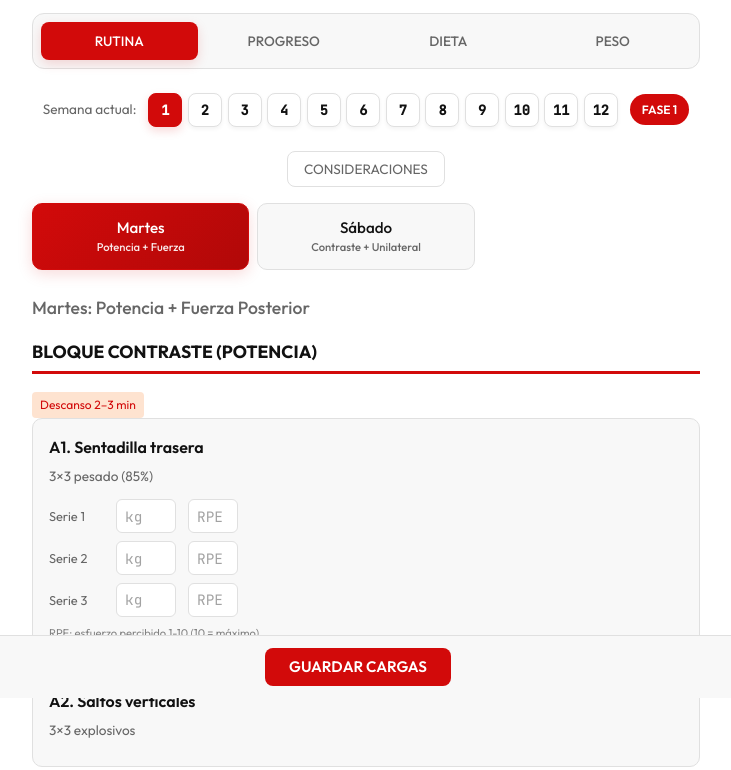
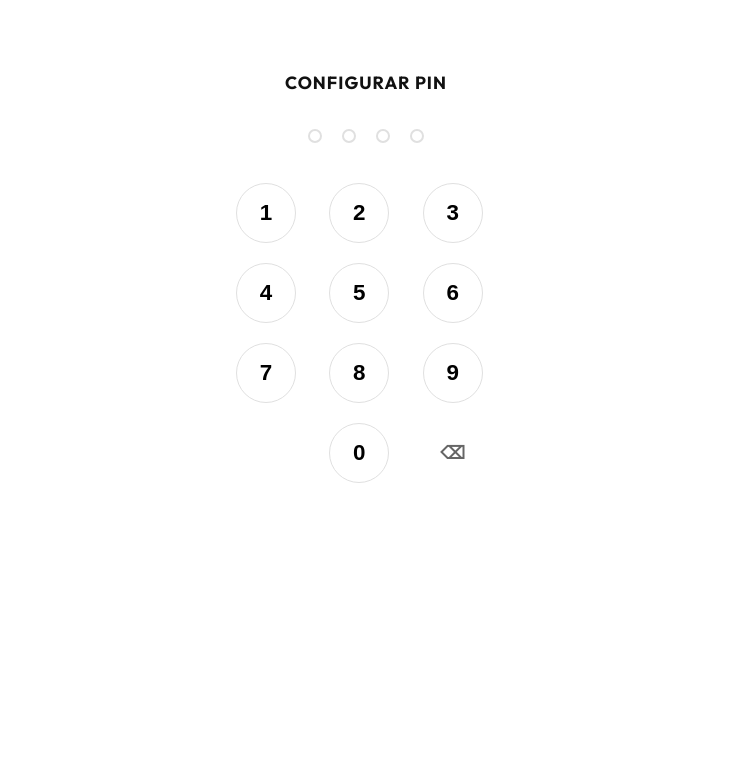
Before and after one commit to sebasai26/rutina_mma, a plain HTML site: page index.html in a window 1280 px wide. Shown: the part 102-872 px from the top of the page, without its empty margins (274-1005 px from the left). After the commit the page ends 800 px from the top, so only its background shows below. Drawn offline with nearby package versions, Linux system fonts and the light colour scheme.

Commit message:
Sistema de seguridad por PIN implementado

```diff
--- a/app.js
+++ b/app.js
@@ -79,6 +79,10 @@ let currentSection = 'rutina';
 let cargas = {};
 let fotos = {}; // { weekN: { url: base64, date: 'YYYY-MM-DD' } }
 let pesoData = []; // [{ date: '...', weight: 75, week: 1 }]
+let userPin = null;
+let currentPinInput = "";
+let isEditingDieta = false;
+let chartInstances = {};
 let dieta = `PLAN NUTRICIONAL 8 SEMANAS – VOLUMEN Y FUERZA (MMA)
 
 Objetivo: 3400–3600 kcal
@@ -114,7 +118,7 @@ Desayuno: 120 g avena choco + 300 ml leche  + 30 g crema de cacahuete.
 Comida: 170 g arroz + 200 g lomo + 200 g variadas + 10 g AOVE.
 Merienda: 300 g yogur griego + 100 g cereales + 20 g nueces + 150 g fresas.
 Cena: 600 g patata + 200 g filete de cerdo + ensalada 200 g + 10 g AOVE.`;
-let chartInstances = {};
+
 
 // Obtener fase según semana
 function getPhase(week) {
@@ -133,6 +137,7 @@ function loadData() {
       currentWeek = data.week || 1;
       fotos = data.fotos || {};
       pesoData = data.pesoData || [];
+      userPin = data.userPin || null;
       // Si la dieta guardada está vacía, mantener la que precargamos arriba
       if (data.dieta && data.dieta.trim() !== "") {
         dieta = data.dieta;
@@ -151,6 +156,7 @@ function saveData() {
     fotos: fotos,
     pesoData: pesoData,
     dieta: dieta,
+    userPin: userPin,
     lastUpdate: new Date().toISOString()
   };
   localStorage.setItem("mma_rutina_data", JSON.stringify(data));
@@ -500,13 +506,68 @@ function handleSave() {
   doSave();
 }
 
+// PIN Logic
+window.pressPin = (digit) => {
+    if (currentPinInput.length < 4) {
+        currentPinInput += digit;
+        updatePinDots();
+        if (currentPinInput.length === 4) {
+            setTimeout(verifyPin, 200);
+        }
+    }
+};
+
+window.deletePin = () => {
+    currentPinInput = currentPinInput.slice(0, -1);
+    updatePinDots();
+};
+
+function updatePinDots() {
+    const dots = document.querySelectorAll(".dot");
+    dots.forEach((dot, i) => {
+        dot.classList.toggle("filled", i < currentPinInput.length);
+    });
+}
+
+function verifyPin() {
+    const messageEl = document.getElementById("pinMessage");
+
+    if (!userPin) {
+        // Establecer PIN por primera vez
+        userPin = currentPinInput;
+        saveData();
+        messageEl.textContent = "PIN CONFIGURADO CORRECTAMENTE";
+        setTimeout(unlockApp, 1000);
+    } else if (currentPinInput === userPin) {
+        unlockApp();
+    } else {
+        messageEl.textContent = "PIN INCORRECTO";
+        currentPinInput = "";
+        setTimeout(() => {
+            updatePinDots();
+            messageEl.textContent = "";
+        }, 1000);
+    }
+}
+
+function unlockApp() {
+    document.getElementById("pinScreen").classList.add("hidden");
+    renderContent();
+}
+
 // Inicialización
 function init() {
   loadData();
+
+  if (userPin) {
+      document.getElementById("pinTitle").textContent = "INTRODUCIR PIN";
+  } else {
+      document.getElementById("pinTitle").textContent = "CONFIGURAR PIN";
+  }
+
   updateWeekUI();
-  renderContent();
+  // No renderizar hasta que esté desbloqueado
 
-  // Event listeners navegación principal
   document.querySelectorAll(".nav-btn").forEach(btn => {
       btn.addEventListener("click", () => {
           document.querySelectorAll(".nav-btn").forEach(b => b.classList.remove("active"));
@@ -551,4 +612,5 @@ function init() {
   });
 }
 
+
 init();
--- a/index.html
+++ b/index.html
@@ -11,6 +11,33 @@
     <script src="https://cdn.jsdelivr.net/npm/chart.js"></script>
 </head>
 <body>
+    <div id="pinScreen" class="pin-screen">
+        <div class="pin-container">
+            <h2 id="pinTitle">CONFIGURAR PIN</h2>
+            <div id="pinDots" class="pin-dots">
+                <div class="dot"></div>
+                <div class="dot"></div>
+                <div class="dot"></div>
+                <div class="dot"></div>
+            </div>
+            <div class="pin-pad">
+                <button class="pin-btn" onclick="pressPin('1')">1</button>
+                <button class="pin-btn" onclick="pressPin('2')">2</button>
+                <button class="pin-btn" onclick="pressPin('3')">3</button>
+                <button class="pin-btn" onclick="pressPin('4')">4</button>
+                <button class="pin-btn" onclick="pressPin('5')">5</button>
+                <button class="pin-btn" onclick="pressPin('6')">6</button>
+                <button class="pin-btn" onclick="pressPin('7')">7</button>
+                <button class="pin-btn" onclick="pressPin('8')">8</button>
+                <button class="pin-btn" onclick="pressPin('9')">9</button>
+                <button class="pin-btn empty"></button>
+                <button class="pin-btn" onclick="pressPin('0')">0</button>
+                <button class="pin-btn delete" onclick="deletePin()">⌫</button>
+            </div>
+            <p id="pinMessage" class="pin-message"></p>
+        </div>
+    </div>
+
     <div id="consideracionesModal" class="modal hidden">
         <div class="modal-content">
             <h3>Consideraciones del programa</h3>
--- a/styles.css
+++ b/styles.css
@@ -728,3 +728,95 @@ body {
         font-size: 0.85rem;
     }
 }
+
+/* PIN Lock Screen */
+.pin-screen {
+    position: fixed;
+    inset: 0;
+    background: var(--bg-dark);
+    display: flex;
+    align-items: center;
+    justify-content: center;
+    z-index: 1000;
+}
+
+.pin-screen.hidden {
+    display: none;
+}
+
+.pin-container {
+    text-align: center;
+    width: 100%;
+    max-width: 260px;
+}
+
+.pin-container h2 {
+    font-size: 1.1rem;
+    font-weight: 800;
+    text-transform: uppercase;
+    margin-bottom: 2rem;
+    letter-spacing: 1px;
+}
+
+.pin-dots {
+    display: flex;
+    justify-content: center;
+    gap: 1.25rem;
+    margin-bottom: 2.5rem;
+}
+
+.dot {
+    width: 14px;
+    height: 14px;
+    border: 2px solid var(--border);
+    border-radius: 50%;
+    transition: all 0.2s;
+}
+
+.dot.filled {
+    background: var(--accent);
+    border-color: var(--accent);
+    box-shadow: 0 0 10px var(--accent-glow);
+}
+
+.pin-pad {
+    display: grid;
+    grid-template-columns: repeat(3, 1fr);
+    gap: 1.25rem;
+}
+
+.pin-btn {
+    width: 60px;
+    height: 60px;
+    border-radius: 50%;
+    border: 1px solid var(--border);
+    background: white;
+    font-size: 1.4rem;
+    font-weight: 700;
+    cursor: pointer;
+    transition: all 0.2s;
+}
+
+.pin-btn:active {
+    background: #f0f0f0;
+    border-color: var(--accent);
+}
+
+.pin-btn.empty {
+    visibility: hidden;
+}
+
+.pin-btn.delete {
+    background: transparent;
+    border: none;
+    font-size: 1.1rem;
+    color: var(--text-muted);
+}
+
+.pin-message {
+    margin-top: 1.5rem;
+    height: 20px;
+    font-size: 0.85rem;
+    color: var(--accent);
+    font-weight: 700;
+}
```
